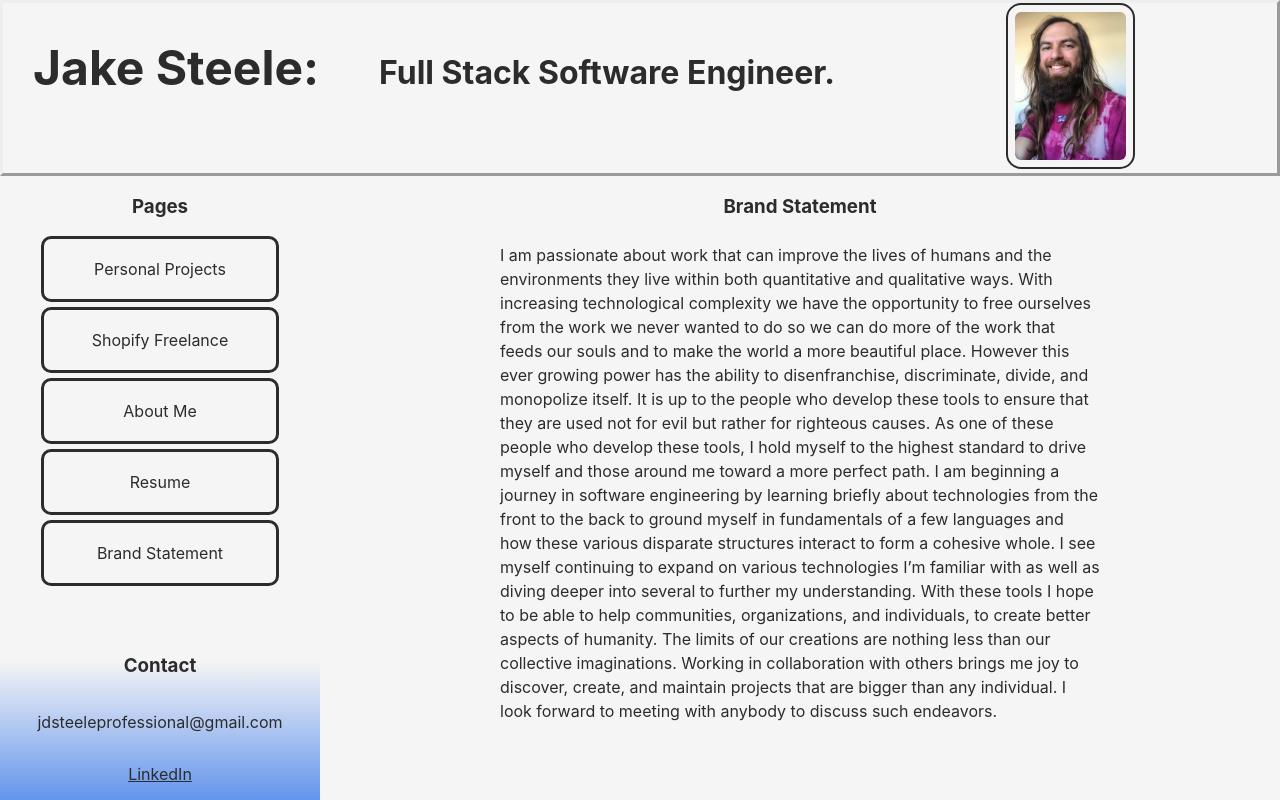
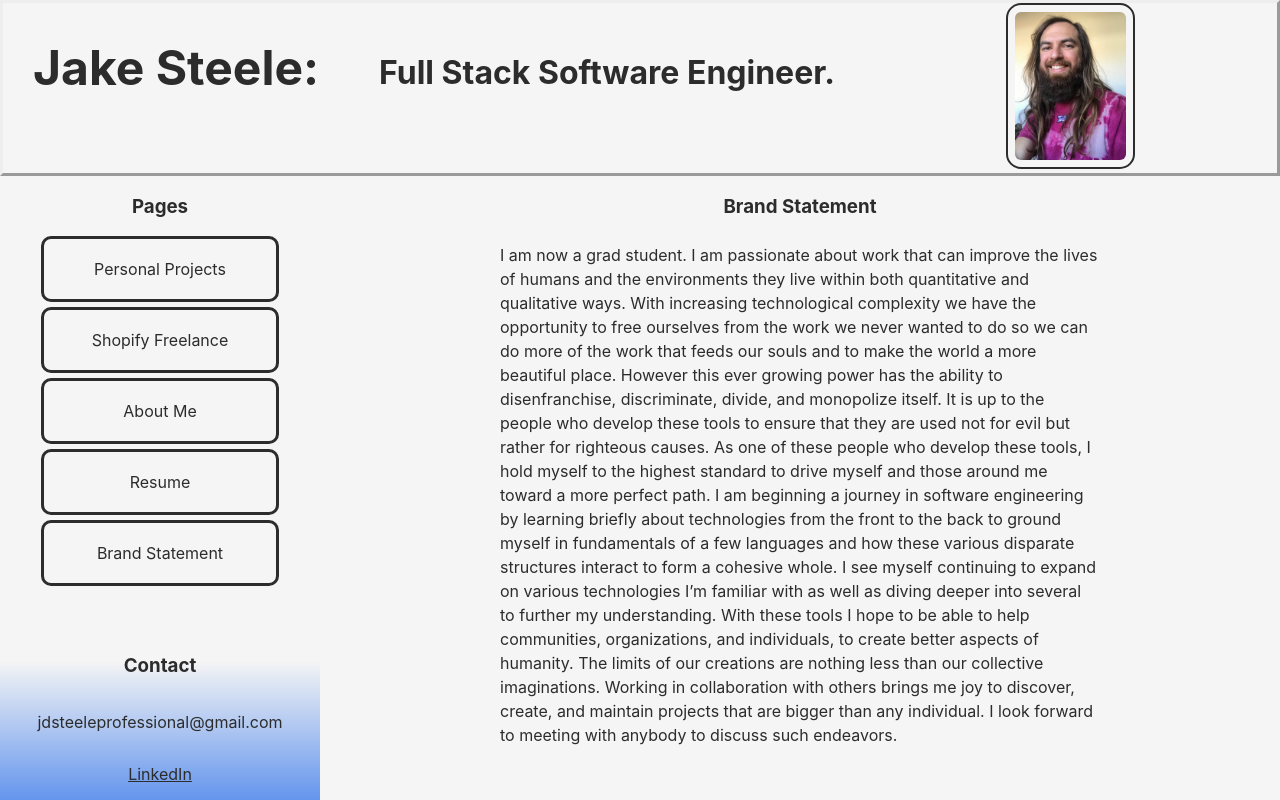
Before and after one commit to 1jdsteele/Portfolio2, a React (Create React App) app: page /brandstatement in a window 1280 px wide. Built offline with nearby package versions, Linux system fonts and the light colour scheme.

Commit message:
test commit to see if connected to production

```diff
--- a/src/components/Brand/Brand.js
+++ b/src/components/Brand/Brand.js
@@ -6,16 +6,33 @@ function Brand() {
       <div>
         <h3>Brand Statement</h3>
         <p>
-          I am passionate about work that can improve the lives of humans and the environments they live within both quantitative and qualitative ways. With increasing technological complexity we have the opportunity to free ourselves from the work we never wanted to do so we can do more of the work that feeds our souls and to make the world a more beautiful place. However  this ever growing power has the ability to disenfranchise, discriminate, divide, and monopolize itself. It is up to the people who develop these tools to ensure that they are used not for evil but rather for righteous causes.
-
-As one of these people who develop these tools, I hold myself to the highest standard to drive myself and those around me toward a more perfect path. I am beginning a journey in software engineering by learning briefly about technologies from the front to the back to ground myself in fundamentals of a few languages and how these various disparate structures interact to form a cohesive whole. I see myself continuing to expand on various technologies I’m familiar with as well as diving deeper into several to further my understanding. With these tools I hope to be able to help communities, organizations, and individuals, to create better aspects of humanity.
-
-The limits of our creations are nothing less than our collective imaginations. Working in collaboration  with others brings me joy to discover, create, and maintain projects that are bigger than any individual. I look forward to meeting with anybody to discuss such endeavors.
-
+          I am now a grad student. I am passionate about work that can improve
+          the lives of humans and the environments they live within both
+          quantitative and qualitative ways. With increasing technological
+          complexity we have the opportunity to free ourselves from the work we
+          never wanted to do so we can do more of the work that feeds our souls
+          and to make the world a more beautiful place. However this ever
+          growing power has the ability to disenfranchise, discriminate, divide,
+          and monopolize itself. It is up to the people who develop these tools
+          to ensure that they are used not for evil but rather for righteous
+          causes. As one of these people who develop these tools, I hold myself
+          to the highest standard to drive myself and those around me toward a
+          more perfect path. I am beginning a journey in software engineering by
+          learning briefly about technologies from the front to the back to
+          ground myself in fundamentals of a few languages and how these various
+          disparate structures interact to form a cohesive whole. I see myself
+          continuing to expand on various technologies I’m familiar with as well
+          as diving deeper into several to further my understanding. With these
+          tools I hope to be able to help communities, organizations, and
+          individuals, to create better aspects of humanity. The limits of our
+          creations are nothing less than our collective imaginations. Working
+          in collaboration with others brings me joy to discover, create, and
+          maintain projects that are bigger than any individual. I look forward
+          to meeting with anybody to discuss such endeavors.
         </p>
       </div>
     </div>
-    )
+  );
 }
 
 export default Brand;
```
Lines whose indentation alone changed are shown as unchanged.
